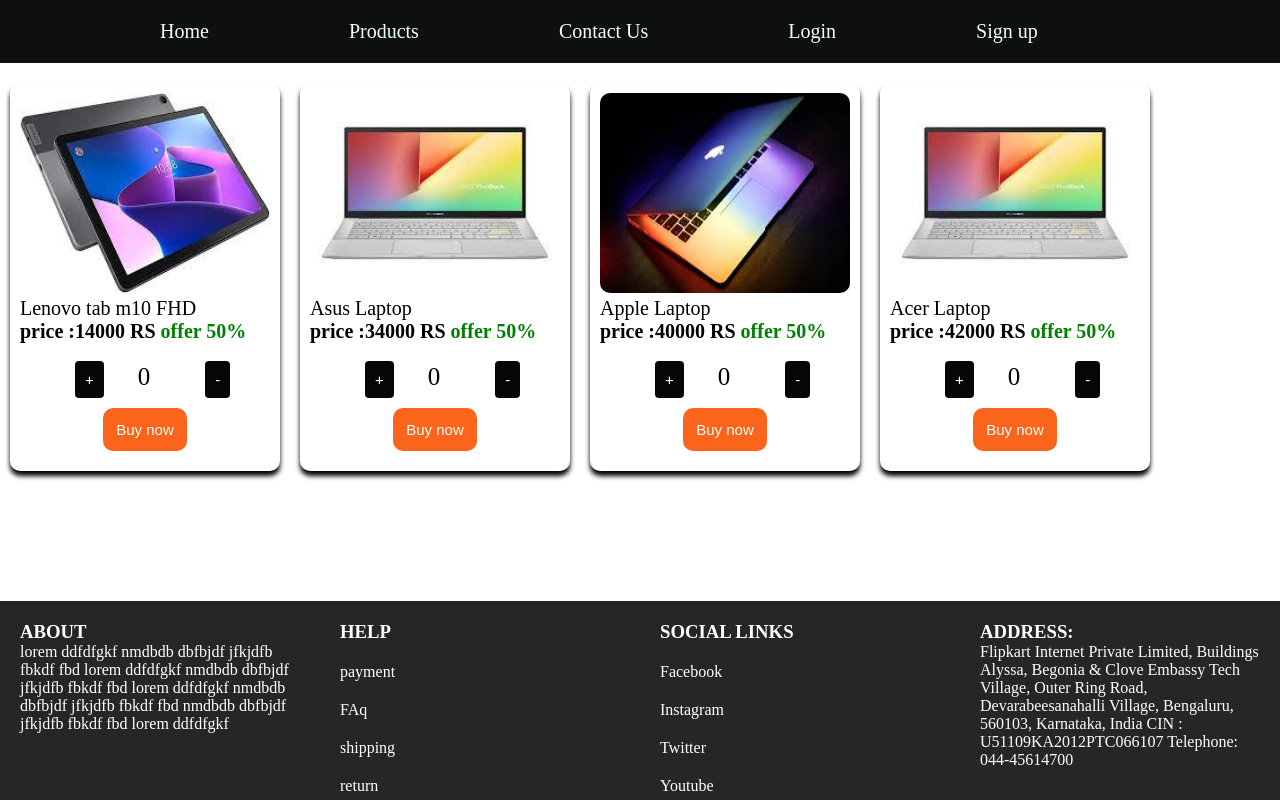
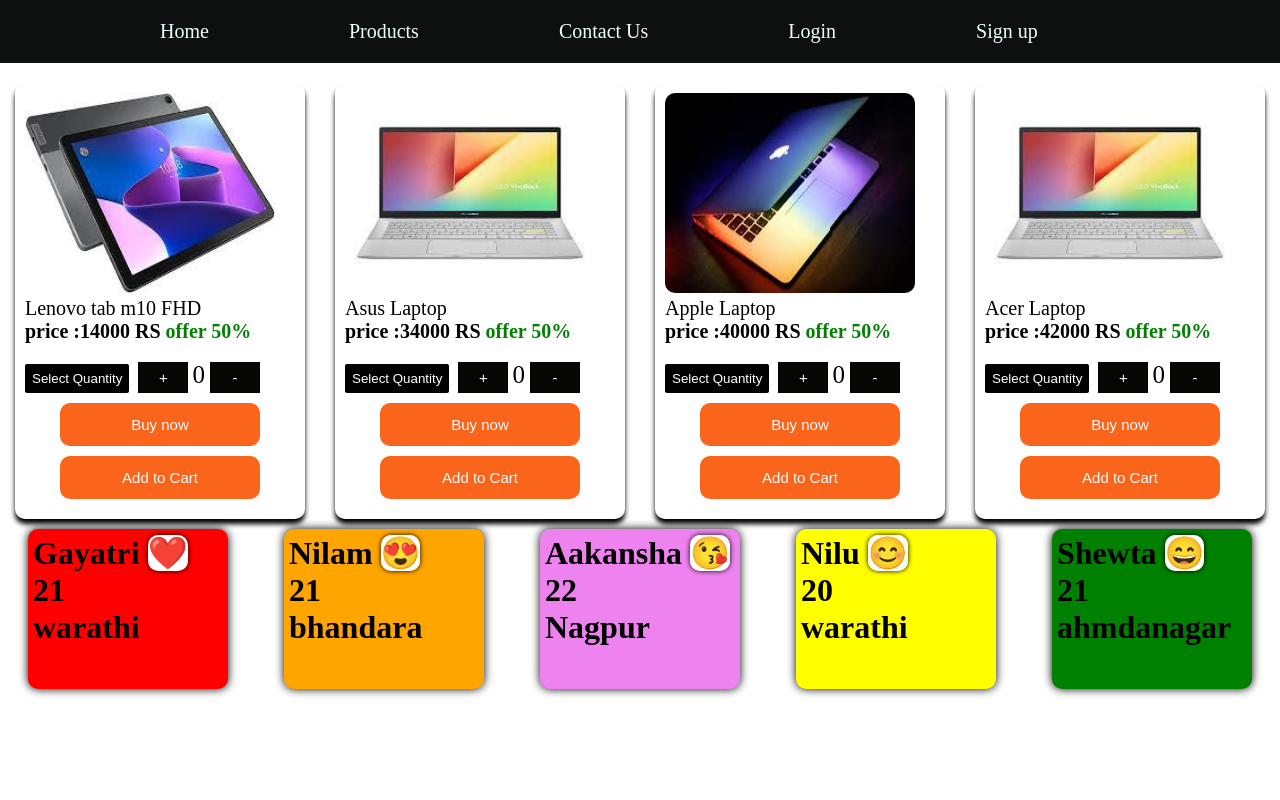
Before and after one commit to gayatrisathawane/react-routing1, a React app: page /product in a window 1280 px wide. Shown: the top 800 px of the page. Built offline with nearby package versions, Linux system fonts and the light colour scheme.

Commit message:
added card using map loop

```diff
--- a/src/component/Button/Button.css
+++ b/src/component/Button/Button.css
@@ -9,4 +9,5 @@
     border: none;
     font-size: 15px;
     border-radius: 10px;
+    width: 200px;
 }
--- a/src/component/Card/Card.css
+++ b/src/component/Card/Card.css
@@ -2,7 +2,7 @@
    box-shadow: 3px 2px 3px 3px rgb(136, 135, 135);
     padding: 10px;
    border-radius: 10px;
-   width: 250px;
+   width: 270px;
     display: inline-block;
     box-shadow: 0px 5px 5px black;
     margin: 10px;
@@ -30,14 +30,28 @@
 .btncount{
     background-color: rgb(6, 6, 5);
     border: none;
-    padding: 10px;
-    border-radius: 4px;
+    padding: 7px;
+    width: 50px;
+
     color: white;
     font-size: 15px;
-    margin-left: 55px;
+    margin-left: 5px;
 
 }
 .count{
     font-size: 25px;
-   margin-left: 30px;
+   /* margin-left: 30px;*/
 }
+.selectq{
+    background-color: black;
+    color: white;
+    padding: 7px;
+    border: none;
+    border-radius: 2px;
+
+
+}
+.card1{
+    border: 1px solid black;
+    width: 100px;
+}
--- a/src/component/Card/Card.js
+++ b/src/component/Card/Card.js
@@ -1,28 +1,22 @@
 import { useState } from 'react';
 import Button from './../Button/Button';
 import './Card.css';
-
-
 export default function Card({pname,price,img,size})
 {
   const [count,setCount]=useState(0)
 
   function incr(){
+    if(count<=19)
+    {
+      setCount(count+1)
+    }
+  }
 
-    setCount(count+1)
-
-
-  }
   function dec(){
-
-    setCount(count-1)
-
-    if(count===0)
+    if(count>=1)
     {
-
+     setCount(count-1)
     }
-
-
   }
 
     return(
@@ -31,10 +25,34 @@
         <p className="pname">{pname}</p>
         <h4 className="price">price :{price}     <span className="offer"> offer  50% </span></h4>
         <p className='size'>{size}</p><br/>
-      <button type='button' className='btncount' onClick={incr} > + </button>  <span className='count'>{count}</span>
-        <button type='button' className='btncount' onClick={dec}>-</button><br/>
-        <Button text="Buy now"/>
+        <button className='selectq'>Select Quantity</button>    <button type='button' className='btncount' onClick={incr} > + </button>  <span className='count'>{count}</span>
+       <button type='button' className='btncount' onClick={dec}>-</button><br/>
+        <Button text="Buy now" />
+        <Button text="Add to Cart"  />
 
        </div>
     );
 }
+
+export function Card1(){
+
+  const [score,setScore]=useState(0)
+
+  function incre()
+  {
+    setScore(score+2)
+  }
+
+  function dec()
+  {
+    setScore(score-2)
+  }
+
+
+  return(
+   <div >
+<button onClick={incre}>+</button>{score}<button onClick={dec}>-</button>
+
+   </div>
+  )
+}
--- /dev/null
+++ b/src/component/ProductCard/ProductCard.css
@@ -0,0 +1,19 @@
+.productcard1{
+ width: 190px;
+    height: 150px;
+    box-shadow: 0px 0px 5px black;
+    border-radius: 10px;
+    padding: 5px;
+    box-shadow: 0px 0px 10px black;
+}
+.productcard3{
+    display: flex;
+    justify-content: space-around;
+
+
+}
+.emoji{
+    background-color: white;
+    border-radius: 10px;
+    box-shadow: 0px 0px 5px black;
+}
--- /dev/null
+++ b/src/component/ProductCard/ProductCard.js
@@ -0,0 +1,14 @@
+
+import './ProductCard.css';
+const ProductCard =({uname,age,location,bgcolor,emoji}) =>
+{
+    return(
+        <div className="productcard1" style={{backgroundColor:bgcolor}}>
+
+          <h1> {uname} <span className='emoji'>{emoji}</span></h1>
+           <h1>{age}</h1>
+           <h1>{location}</h1>
+        </div>
+    )
+}
+export default ProductCard;
--- a/src/view/Homepage/Homepage.css
+++ b/src/view/Homepage/Homepage.css
@@ -7,3 +7,7 @@
     font-size: 35px;
     text-align: center;
 }
+.productcard{
+    display: flex;
+    justify-content: space-around;
+}
--- a/src/view/Homepage/Homepage.js
+++ b/src/view/Homepage/Homepage.js
@@ -16,14 +16,15 @@
         <Navbar/>
         <div ><img src={bg} className="bg"/></div>
         <p className="heading">Fancy t-shirt collection here......</p>
+        <div className="productcard">
         <Card pname='Fancy t-shirt' price="400 RS"  img={tshirt1} size=' x xl l xxl'/>
         <Card pname='Fancy t-shirt' price="300 RS"  img={tshirt2} size=' x xl l xxl'/>
         <Card pname='Fancy t-shirt' price="450 RS"   img={tshirt3} size=' x xl l xxl'/>
         <Card pname='Fancy t-shirt' price="564 RS"  img={tshirt4} size=' x xl l xxl'/>
 
-        <h1 className="text-3xl font-bold underline">
-      Hello world!
-    </h1>
+      </div>
+
+
         <Footer/>
 
 
--- a/src/view/Product/Product.js
+++ b/src/view/Product/Product.js
@@ -1,23 +1,89 @@
 
-import Card from "../../component/Card/Card";
+import Card, {Card1} from "../../component/Card/Card";
 import Footer from "../../component/Footer/Footer";
 import Navbar from "../../component/Navbar/Navbar";
+import ProductCard from "../../component/ProductCard/ProductCard";
 import imglaptop from "./laptop.jpg";
 import imglaptop1 from "./laptop1.jpg";
-import imgtab from "./tab.jpg"
+import imgtab from "./tab.jpg";
+import { useState } from "react";
+
 
 export default function About()
 {
+
+    const[products,setProduct]=useState([
+
+        {
+            uname:"Gayatri",
+            age:21,
+            location:"warathi",
+            bgcolor:'red',
+            emoji:'❤️'
+
+        },
+        {
+            uname:"Nilam",
+            age:21,
+            location:"bhandara",
+            bgcolor:'orange',
+            emoji:'😍'
+        },
+
+        {
+            uname:"Aakansha",
+            age:22,
+            location:"Nagpur",
+            bgcolor:'violet',
+            emoji:'😘'
+        },
+        {
+            uname:"Nilu",
+            age:20,
+            location:"warathi",
+            bgcolor:'yellow',
+            emoji:'😊'
+        },
+        {
+            uname:"Shewta",
+            age:21,
+            location:"ahmdanagar",
+            bgcolor:'green',
+            emoji:'😄'
+        }
+
+
+
+
+
+    ])
     return(
         <>
         <Navbar/>
-
+       <div className="productcard">
         <Card pname='Lenovo tab  m10 FHD' price="14000 RS"  img={imgtab}/>
         <Card  pname='Asus Laptop' price="34000 RS"  img={imglaptop}/>
 
          <Card  pname='Apple Laptop' price="40000 RS"  img={imglaptop1}/>
          <Card  pname='Acer Laptop' price="42000 RS"  img={imglaptop}/>
-<Footer/>
+         </div>
+
+
+
+         {/* <ProductCard productname="html" /> */}
+
+         <div className="productcard3">
+       {
+         products.map ((productInfo) => {
+            let {uname,age,location,bgcolor,img,emoji}=productInfo;
+            return <ProductCard uname={uname}  age={age} location={location} bgcolor={bgcolor} img={img} emoji={emoji} />
+
+         } )
+        }
+
+        </div>
+
+       <Footer/>
         </>
 
     );
```
